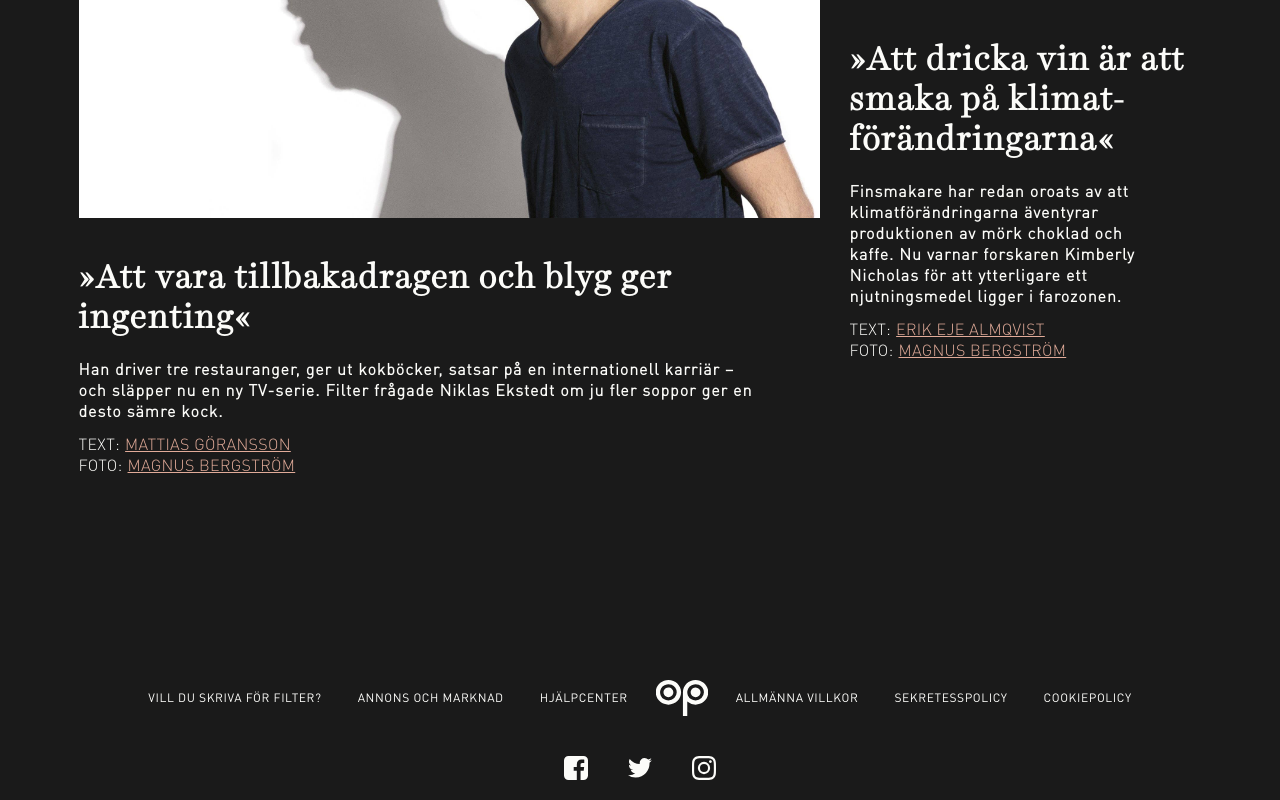
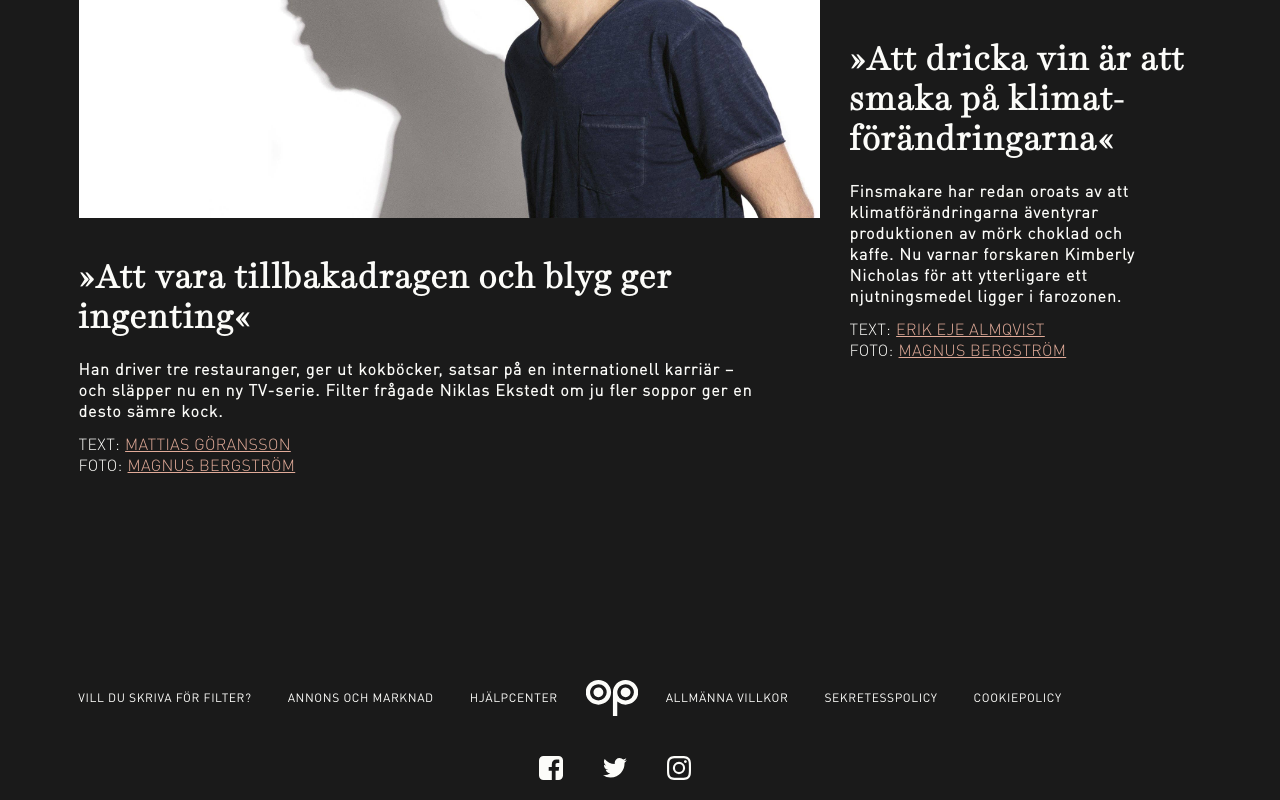
Before and after one commit to Sebastianpalm91/filter, a React (Create React App) app in the folder client/: page / in a window 1280 px wide. Shown: the part 3227-4027 px from the top of the page. Built offline with nearby package versions, Linux system fonts and the light colour scheme; the HTML template or start-up script is replaced by a standard one; what @humblebee/styled-components-breakpoint would draw is missing.

Commit message:
padding footer

```diff
--- a/client/src/Components/Footer/styles.js
+++ b/client/src/Components/Footer/styles.js
@@ -46,6 +46,7 @@ export const Ul = styled.ul`
     padding: 0px;
     margin-bottom: 10px;
     list-style: none;
+    padding-right: 140px;
     ${breakpoint.down('m')`
         flex-direction: column;
         align-items: flex-start;
@@ -101,6 +102,7 @@ export const SocialIconContainer = styled.div`
     display: flex;
     justify-content: center;
     flex-direction: row;
+    padding-right: 50px;
     ${breakpoint.down('m')`
         justify-content: flex-start;
     `}
```
